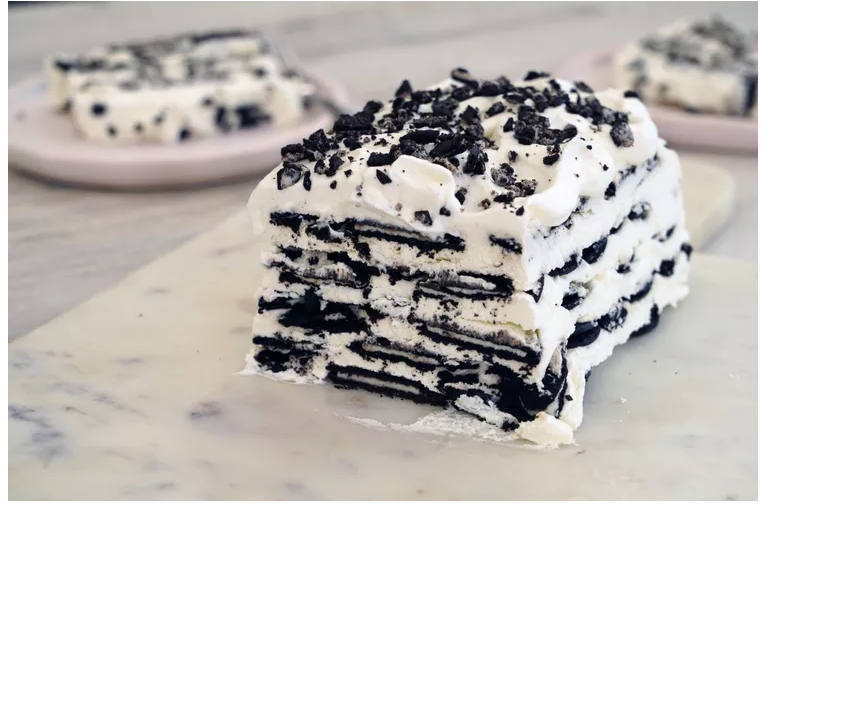
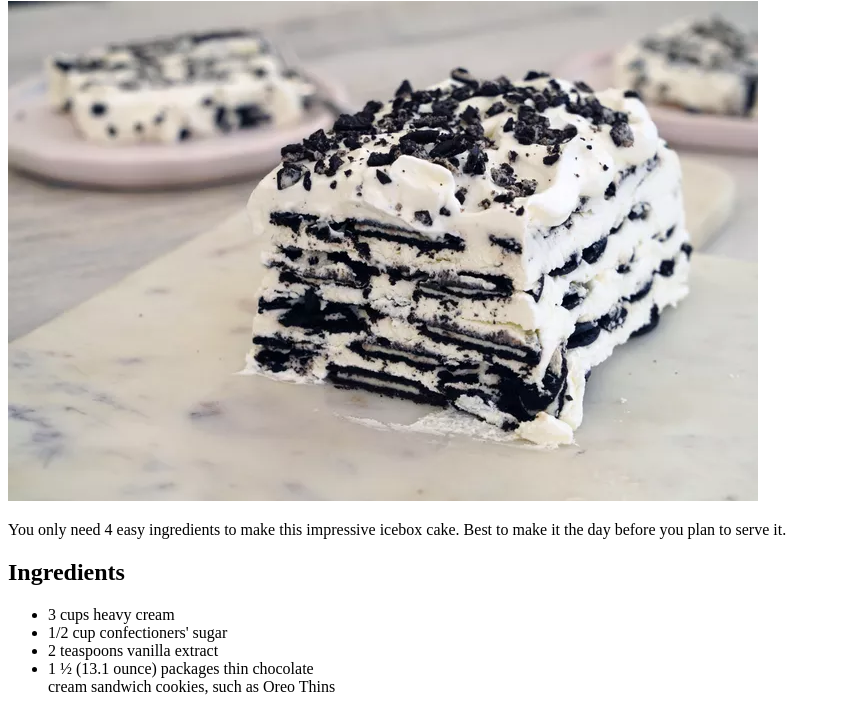
Before and after one commit to reddynihanth/odin-recipes, a plain HTML site: page recipes/chocolate-icebox-cake.html in a window 1280 px wide. Shown: the part 79-800 px from the top of the page, without its empty margins (0-841 px from the left). Drawn offline with Linux system fonts and the light colour scheme.

Commit message:
Add ingredients list of Chocolate Icebox Cake

```diff
--- a/recipes/chocolate-icebox-cake.html
+++ b/recipes/chocolate-icebox-cake.html
@@ -8,6 +8,14 @@
 <body>
     <h1> Chocolate Icebox Cake</h1>
     <image src="../img/chocolate-icebox.webp" alt="Chocolate Icebox Cake">
+    <p> You only need 4 easy ingredients to make this impressive icebox cake. Best to make it the day before you plan to serve it.</p>
+    <h2>Ingredients</h2>
+    <ul>
+        <li>3 cups heavy cream</li>
+        <li>1/2 cup confectioners' sugar</li>
+        <li>2 teaspoons vanilla extract</li>
+        <li>1 ½ (13.1 ounce) packages thin chocolate<br> cream sandwich cookies, such as Oreo Thins</li>
+    </ul>
 
 </body>
 </html>
```
